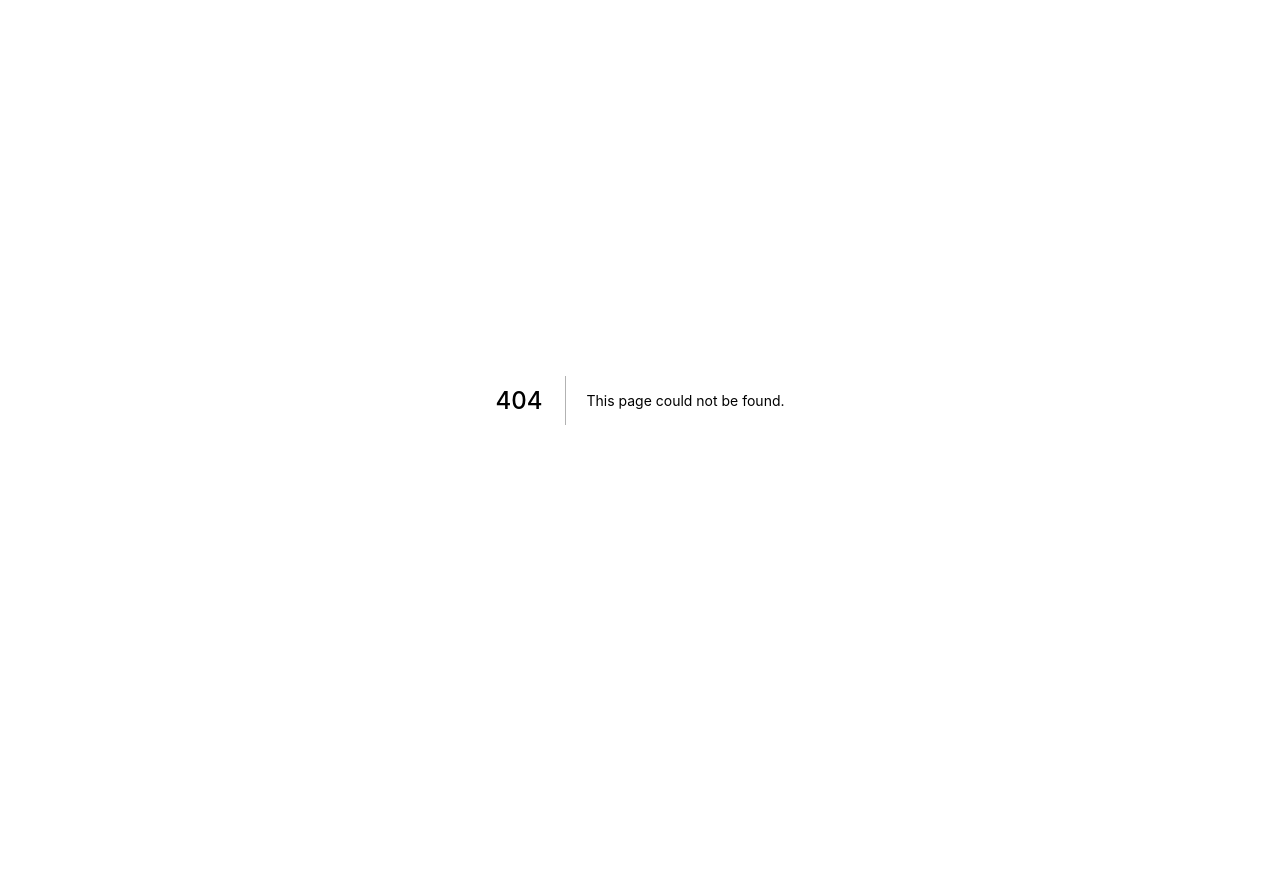
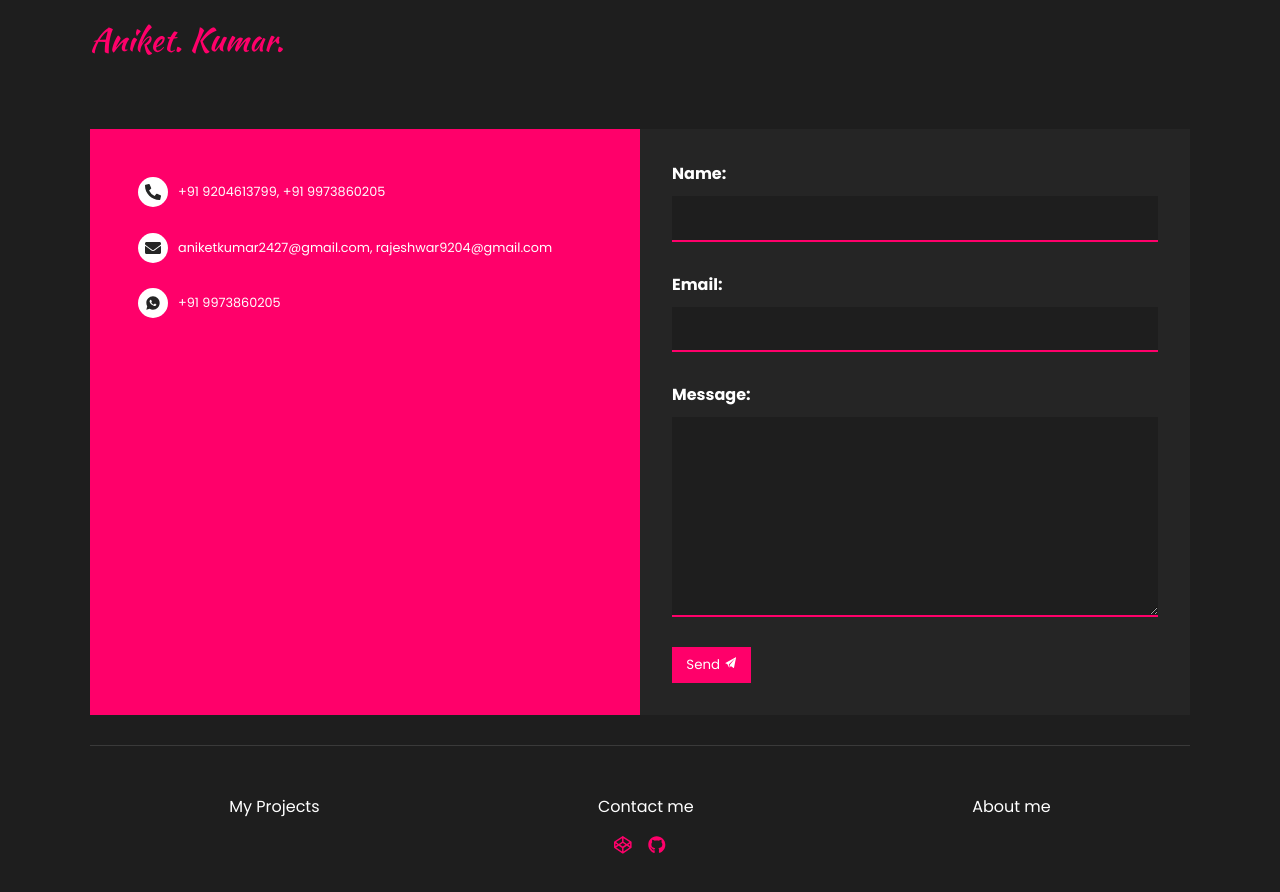
Before and after one commit to ani-24/aniketkumar, a Next.js app: page /contact in a window 1280 px wide. Before the commit this address had no page. Shown: the top 892 px of the page. Before the commit the page ends 800 px from the top, so only its background shows below. Built offline with nearby package versions, Linux system fonts and the light colour scheme.

Commit message:
create contact page with styling

```diff
--- /dev/null
+++ b/pages/contact.js
@@ -0,0 +1,69 @@
+import Navbar from "./../components/Navbar";
+import Footer from "./../components/Footer";
+import { FaPhoneAlt, FaEnvelope } from "react-icons/fa";
+import { RiWhatsappFill } from "react-icons/ri";
+import { IoIosPaperPlane } from "react-icons/io";
+
+const contact = () => {
+  return (
+    <>
+      <Navbar />
+      <div className="container">
+        <div className="contact">
+          <div className="contact__section contact__section--left">
+            <div className="contact__section--left__box">
+              <div className="icon">
+                <FaPhoneAlt />
+              </div>
+              <p>+91 9204613799, +91 9973860205</p>
+            </div>
+            <div className="contact__section--left__box">
+              <div className="icon">
+                <FaEnvelope />
+              </div>
+              <p>aniketkumar2427@gmail.com, rajeshwar9204@gmail.com</p>
+            </div>
+            <div className="contact__section--left__box">
+              <div className="icon">
+                <RiWhatsappFill />
+              </div>
+              <p>+91 9973860205</p>
+            </div>
+          </div>
+          <div className="contact__section contact__section--right">
+            <form action="#">
+              <div className="input-field">
+                <label htmlFor="name" className="form-label">
+                  Name:
+                </label>
+                <input type="text" className="form-input" id="name" />
+              </div>
+              <div className="input-field">
+                <label htmlFor="email" className="form-label">
+                  Email:
+                </label>
+                <input type="text" className="form-input" id="email" />
+              </div>
+              <div className="input-field">
+                <label htmlFor="msg" className="form-label">
+                  Message:
+                </label>
+                <textarea
+                  type="text"
+                  className="form-input form-textarea"
+                  id="msg"
+                ></textarea>
+              </div>
+              <button type="submit" className="submit">
+                Send <IoIosPaperPlane />
+              </button>
+            </form>
+          </div>
+        </div>
+      </div>
+      <Footer />
+    </>
+  );
+};
+
+export default contact;
--- a/styles/components/_footer.scss
+++ b/styles/components/_footer.scss
@@ -1,6 +1,7 @@
 @use "./../variables/" as *;
 
 .footer {
+  margin-top: 30px;
   .container {
     border-top: 1px solid #ffffff20;
     padding: 3em 0;
--- /dev/null
+++ b/styles/pages/_contact.scss
@@ -0,0 +1,76 @@
+@use "./../variables/" as *;
+@use "./../abstracts/" as *;
+
+.contact {
+  &__section {
+    padding: 2rem;
+    &--left {
+      font-size: 0.8rem;
+      background: $primary-clr;
+      padding: 3rem;
+      &__box {
+        display: flex;
+        align-items: center;
+        gap: 10px;
+        &:not(:last-child) {
+          margin-bottom: 2em;
+        }
+        .icon {
+          height: 30px;
+          width: 30px;
+          border-radius: 50%;
+          background: white;
+          color: $bg-light;
+          font-size: 1rem;
+          display: flex;
+          justify-content: center;
+          align-items: center;
+        }
+      }
+    }
+    &--right {
+      background: $bg-light;
+      form {
+        .input-field {
+          margin-bottom: 30px;
+          .form-label {
+            font-weight: bold;
+            margin-bottom: 10px;
+            display: block;
+          }
+          .form-input {
+            display: block;
+            width: 100%;
+            padding: 1em;
+            background: $bg-clr;
+            border: none;
+            border-bottom: 2px solid $primary-clr;
+            outline: none;
+            color: inherit;
+            font-family: inherit;
+            font-size: 0.8rem;
+            &.form-textarea {
+              resize: vertical;
+              height: 200px;
+            }
+          }
+        }
+        .submit {
+          padding: 0.5em 1em;
+          border: none;
+          outline: none;
+          font-family: inherit;
+          cursor: pointer;
+          transition: 200ms ease-in-out;
+          background: $primary-clr;
+          color: white;
+          border: 1px solid $primary-clr;
+        }
+      }
+    }
+  }
+  @include mq(xl) {
+    display: grid;
+    grid-template-columns: repeat(2, 1fr);
+  }
+}
--- a/styles/pages/_index.scss
+++ b/styles/pages/_index.scss
@@ -1,2 +1,3 @@
 @forward "./home";
 @forward "./projects";
+@forward "./contact";
```
Also changed, not shown: pages/index.js (+8 -0 lines).
